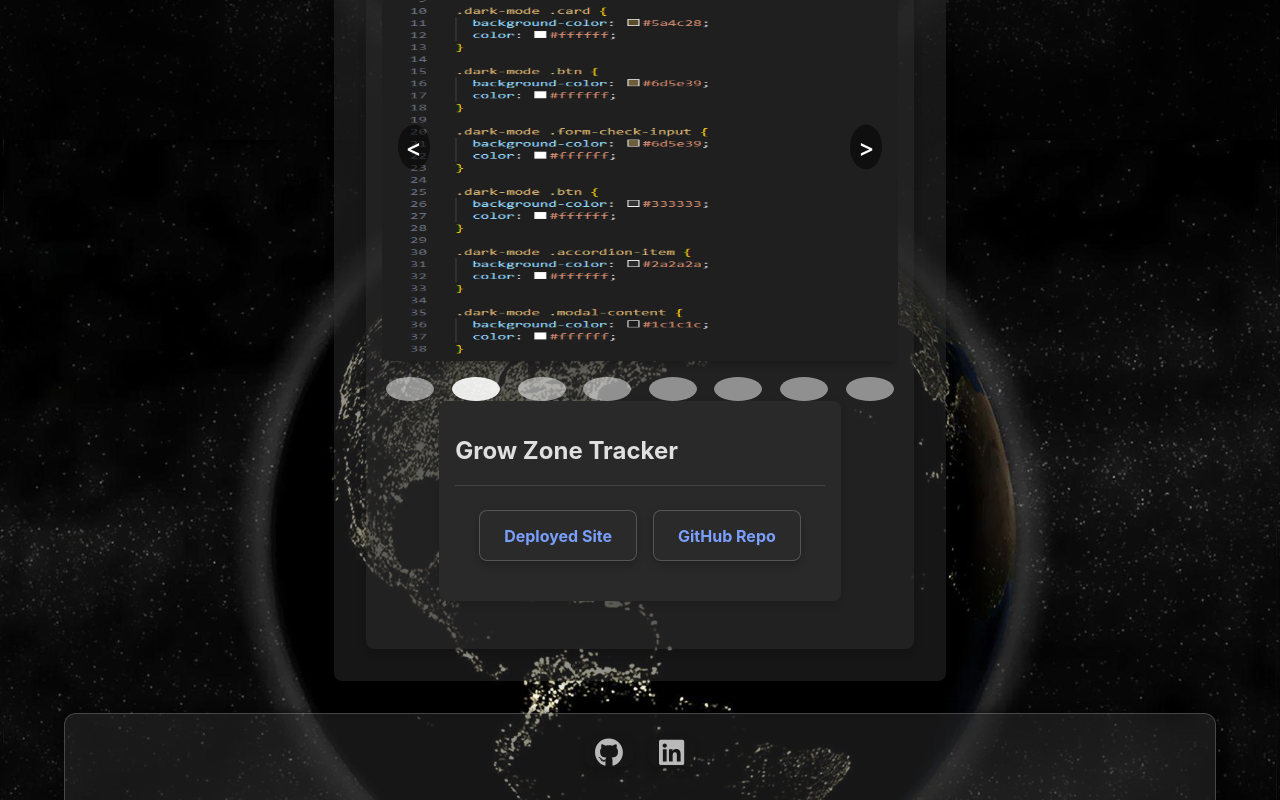
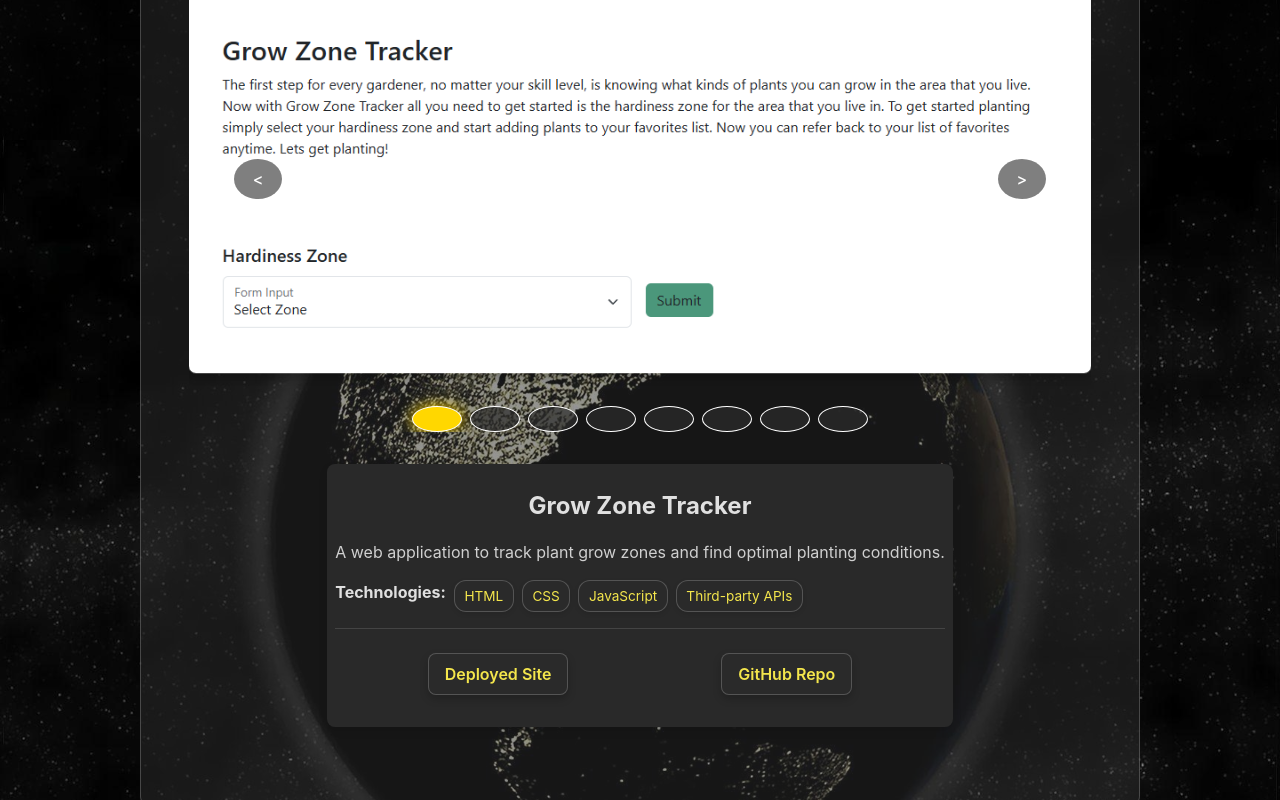
Before and after one commit to Romantech91/My--portfolio-2, a React (Vite) app: page /portfolio in a window 1280 px wide. Shown: the part 660-1460 px from the top of the page. Built offline with nearby package versions, Linux system fonts and the light colour scheme; the HTML template or start-up script is replaced by a standard one.

Commit message:
finalized look for project cards

```diff
--- a/src/components/Carousel.css
+++ b/src/components/Carousel.css
@@ -22,22 +22,32 @@
     position: absolute;
     top: 50%;
     transform: translateY(-50%);
-    background: rgba(0, 0, 0, 0.5);
+    z-index: 2;
+    background-color: rgba(0, 0, 0, 0.5);
     color: white;
     border: none;
     border-radius: 50%;
-    padding: 0.5rem;
+    width: 40px;
+    height: 40px;
+    display: flex;
+    justify-content: center;
+    align-items: center;
     cursor: pointer;
-    z-index: 10;
+    transition: background-color 0.3s ease; /* Smooth transition */
   }
 
   .carousel-arrow.left {
-    left: 1rem;
+    left: 5%; /* Adjust closer to the card edges */
   }
 
   .carousel-arrow.right {
-    right: 1rem;
+    right: 5%; /* Adjust closer to the card edges */
   }
+
+  .carousel-arrow:hover {
+    background-color: rgba(0, 0, 0, 0.7); /* Slight darkening */
+  }
+
 
   .carousel-indicators {
     display: flex;
@@ -48,13 +58,19 @@
   .indicator {
     width: 12px;
     height: 12px;
-    background: rgba(255, 255, 255, 0.5);
-    border: none;
+    background: rgba(44, 44, 44, 0.7);
+    border: 1px solid white;
     border-radius: 50%;
-    margin: 0 0.3rem;
     cursor: pointer;
+    transition: all 0.3s ease; /* Smooth transition for hover effects */
   }
 
   .indicator.active {
-    background: rgba(255, 255, 255, 0.9);
+    background: #ffd700;
+    box-shadow: 0 0 15px #ffd700; /* Add glow effect for active indicators */
   }
+
+  .indicator:hover {
+    box-shadow: 0 0 10px #f4e64c; /* Glow effect on hover */
+    transform: scale(1.1); /* Slight zoom effect */
+  }
--- a/src/components/Portfolio.css
+++ b/src/components/Portfolio.css
@@ -1,32 +1,40 @@
 .portfolio {
   padding: 2rem;
-  background-color: rgba(44, 44, 44, 0.5);
-  color: #e0e0e0;
+  color: #f4e64c;
   max-width: 1000px;
   margin: 0 auto;
   border-radius: 8px;
   box-shadow: 0 4px 8px rgba(0, 0, 0, 0.2);
+  width: 100%;
+
 }
 
 .portfolio h2 {
   font-size: 2.5rem;
   margin-bottom: 2rem;
-  color: #e0e0e0;
+  color: #f4e64c;
+  text-align: center;
+
 }
 
 .portfolio-grid {
   display: grid;
+  background-color: rgba(44, 44, 44, 0.5);
   grid-template-columns: repeat(auto-fit, minmax(300px, 1fr));
   gap: 2rem;
   justify-items: center;
+  align-items: center;
+  border-radius: 12px;
+  border: 1px solid rgba(255, 255, 255, 0.2);
+  padding: 2rem;
 }
 
 .project {
   background-color: #292929;
   color: #e0e0e0;
   border-radius: 8px;
-  padding: 1rem;
-  margin-bottom: 2rem;
+  padding: .5rem;
+  margin: 2rem;
   box-shadow: 0 4px 8px rgba(0, 0, 0, 0.1);
 }
 
@@ -37,8 +45,9 @@
 
 .project-image {
   width: 100%;
-  height: auto;
+  height: 300px;
   display: block;
+  object-fit: contain;
   border-bottom: 1px solid #444;
 }
 
@@ -46,6 +55,7 @@
   font-size: 1.5rem;
   margin: 1rem 0;
   color: #e0e0e0;
+  text-align: center;
 }
 
 .project-links {
@@ -56,58 +66,102 @@
 }
 
 .project-links a {
-  color: #7a9fff;
+  background-color: rgba(44, 44, 44, 0.7); /* Slightly transparent dark background */
+  color: #f4e64c; /* Yellow text */
+  border: 1px solid rgba(255, 255, 255, 0.2);
+  border-radius: 8px;
+  padding: 0.5rem 1rem;
   text-decoration: none;
-  font-weight: bold;
-  transition: color 0.3s ease;
+  transition: all 0.3s ease;
 }
 
 .project-links a:hover {
-  color: #5f8eff;
+  background-color: #f4e64c; /* Bright yellow hover effect */
+  color: #292929; /* Dark text on hover */
+  box-shadow: 0 0 10px #ffd700
 }
+
 
 .project-wrapper {
   display: flex;
   flex-direction: column;
   align-items: center;
-  background-color: rgba(44, 44, 44, 0.5);
   border-radius: 8px;
   padding: 1rem;
-  box-shadow: 0 4px 8px rgba(0, 0, 0, 0.2);
 }
+
+.project-description {
+  font-size: 1rem;
+  margin: 1rem 0;
+  color: #d0d0d0; /* Subtle gray for text */
+  text-align: center;
+}
+
+.project-technologies {
+  margin: 1rem 0;
+  display: flex;
+  flex-wrap: wrap; /* Wrap badges to new lines if needed */
+  gap: 0.5rem; /* Space between badges */
+}
+
+.tech-badge {
+  display: inline-block;
+  background-color: rgba(44, 44, 44, 0.7); /* Dark background */
+  color: #f4e64c; /* Yellow text */
+  border: 1px solid rgba(255, 255, 255, 0.2); /* Subtle border */
+  padding: 0.3rem 0.6rem;
+  border-radius: 12px; /* Rounded pill shape */
+  font-size: 0.85rem;
+  text-align: center;
+  white-space: nowrap; /* Prevent breaking text */
+  box-shadow: 0 2px 5px rgba(0, 0, 0, 0.1); /* Slight shadow for depth */
+}
+
+
 
 .carousel {
   position: relative;
   width: 100%;
   max-width: 600px;
   margin-bottom: 1rem;
+  padding: auto;
 }
 
 .carousel-image {
   width: 100%;
   height: auto;
   border-radius: 8px;
+  border: 1px solid rgba(255, 255, 255, 0.2);
 }
 
 .carousel-arrow {
   position: absolute;
   top: 50%;
   transform: translateY(-50%);
-  background: rgba(44, 44, 44, 0.7);
+  z-index: 2;
+  background-color: rgba(0, 0, 0, 0.5);
   color: white;
   border: none;
-  font-size: 1.5rem;
-  padding: 0.5rem;
+  border-radius: 50%;
+  width: 40px;
+  height: 40px;
+  display: flex;
+  justify-content: center;
+  align-items: center;
   cursor: pointer;
-  z-index: 1;
+  transition: background-color 0.3s ease; /* Smooth transition */
 }
 
 .carousel-arrow.left {
-  left: 10px;
+  left: 5%; /* Adjust closer to the card edges */
 }
 
 .carousel-arrow.right {
-  right: 10px;
+  right: 5%; /* Adjust closer to the card edges */
+}
+
+.carousel-arrow:hover {
+  background-color: rgba(0, 0, 0, 0.7); /* Slight darkening */
 }
 
 .carousel-indicators {
@@ -118,15 +172,28 @@
 }
 
 .indicator {
-  width: 12px;
-  height: 12px;
+  width: 10px;
+  height: 10px;
   background: rgba(44, 44, 44, 0.7);
   border: 1px solid white;
   border-radius: 50%;
   cursor: pointer;
-  transition: background-color 0.3s ease;
+  transition: all 0.3s ease; /* Smooth transition for hover effects */
 }
 
 .indicator.active {
   background: #ffd700;
+  box-shadow: 0 0 15px #ffd700; /* Add glow effect for active indicators */
 }
+
+.indicator:hover {
+  box-shadow: 0 0 10px #f4e64c; /* Glow effect on hover */
+  transform: scale(1.1); /* Slight zoom effect */
+}
+
+@media (max-width: 768px) {
+  .portfolio-grid {
+    grid-template-columns: repeat(auto-fit, minmax(200px, 1fr)); /* Smaller grid items */
+    padding: 1rem; /* Smaller padding */
+  }
+}
--- a/src/components/Portfolio.jsx
+++ b/src/components/Portfolio.jsx
@@ -27,6 +27,8 @@ function Portfolio() {
       ],
       deployLink: 'https://bbbjrn.github.io/Group03-Project-GrowZoneTracker/',
       repoLink: 'https://github.com/Bbbjrn/Group03-Project-GrowZoneTracker',
+      description: 'A web application to track plant grow zones and find optimal planting conditions.',
+      technologies: ['HTML, CSS, JavaScript, Third-party APIs'],
     },
 
   ];
@@ -37,9 +39,11 @@ function Portfolio() {
       <div className="portfolio-grid">
         {projects.map((project, index) => (
           <div key={index} className="project-wrapper">
-            <Carousel items={project.images} autoPlay={true} interval={5000} />
+            <Carousel items={project.images} autoPlay={false} interval={5000} />
             <Project
               title={project.title}
+              description={project.description}
+              technologies={['HTML', 'CSS', 'JavaScript', 'Third-party APIs']}
               deployLink={project.deployLink}
               repoLink={project.repoLink}
             />
--- a/src/components/Project.jsx
+++ b/src/components/Project.jsx
@@ -1,10 +1,17 @@
 import React from 'react';
 import './Portfolio.css';
 
-function Project({ title, deployLink, repoLink }) {
+function Project({ title, deployLink, repoLink, description, technologies }) {
   return (
     <div className="project">
     <h3>{title}</h3>
+    <p className="project-description">{description}</p>
+      <div className="project-technologies">
+        <strong>Technologies:</strong>
+        {technologies.map((tech, index) => (
+          <span key={index} className="tech-badge">{tech}</span>
+        ))}
+      </div>
     <div className="project-links">
       <a href={deployLink} target="_blank" rel="noopener noreferrer">
         Deployed Site
```
Lines whose indentation alone changed are shown as unchanged.
